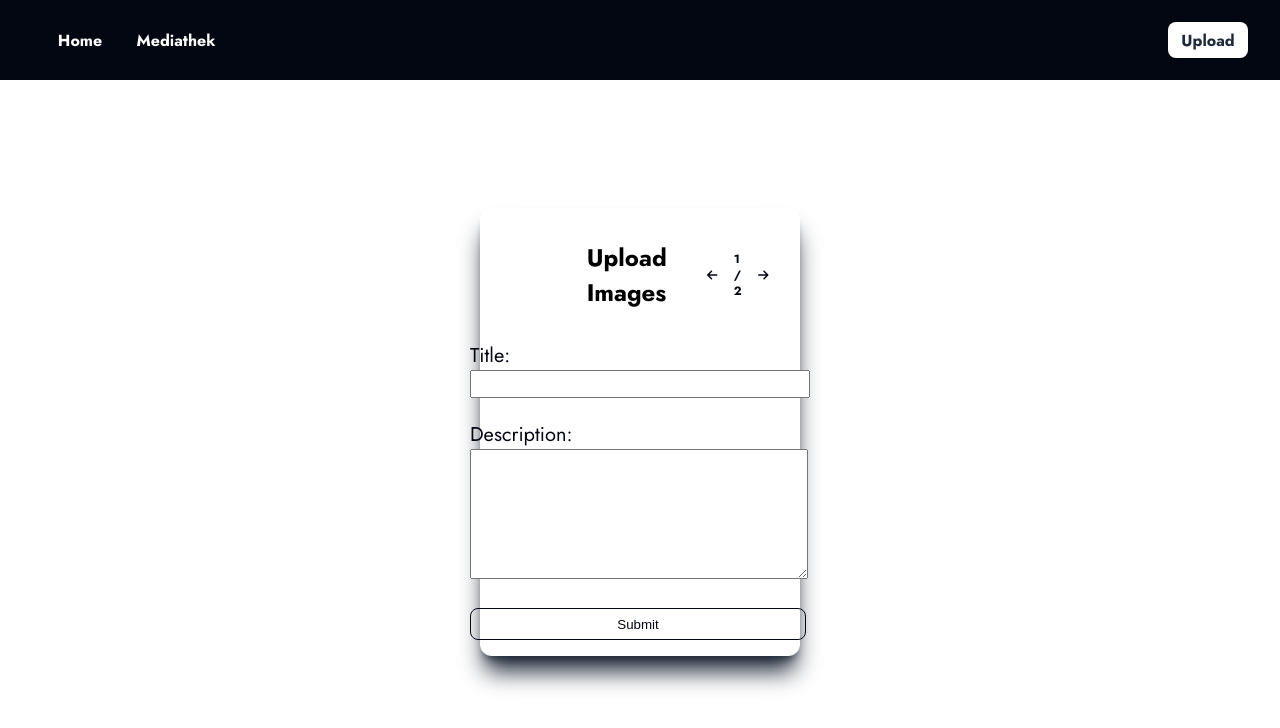
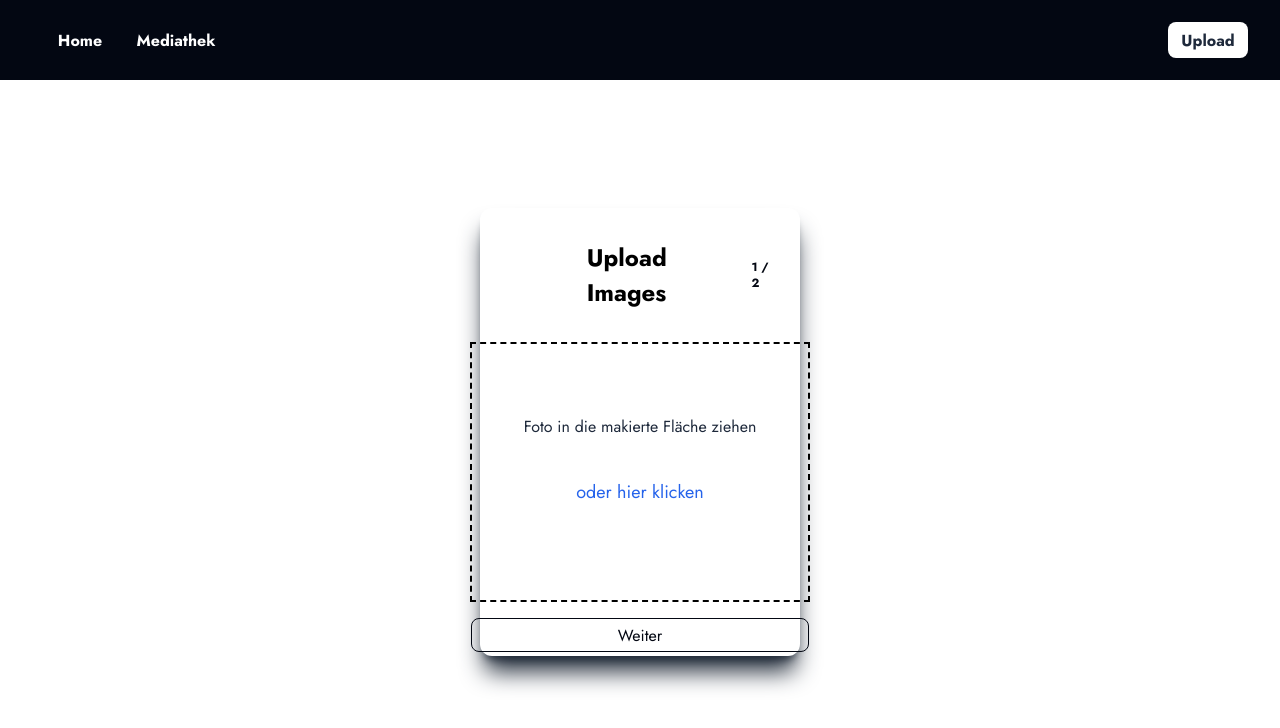
Before and after one commit to FinnPenn/PhotoMedia, a Next.js app: page /upload in a window 1280 px wide. Shown: the top 728 px of the page. Built offline with nearby package versions, Linux system fonts and the light colour scheme.

Commit message:
modal: change page on Click

```diff
--- a/pages/components/ModalHeader.tsx
+++ b/pages/components/ModalHeader.tsx
@@ -3,6 +3,14 @@ import React, { useEffect } from 'react';
 // import Image from 'next/image'
 import { FontAwesomeIcon } from '@fortawesome/react-fontawesome';
 import {faArrowLeft, faArrowRight} from '@fortawesome/free-solid-svg-icons';
+
+
+function prevpage() {
+    document.getElementById('formpage-1')!.style.display = "flex";
+    document.getElementById('formpage-2')!.style.display = "none";
+    document.getElementById('modal-pagination')!.innerHTML = "1 / 2";
+}
+
 
 const ModalHeader: React.FC = () => {
 
@@ -11,9 +19,8 @@ const ModalHeader: React.FC = () => {
                 <div className="w-2/3 flex justify-between items-center">
                 <h2 className="text-black pt-0 my-0 flex justify-self-center">Upload Images</h2>
                 <div className="flex justify-center items-center mr-4 text-xs px-2 h-7 space-x-2 text-dark">
-                    <FontAwesomeIcon className="px-2" icon={faArrowLeft} />
-                    <p className="font-bold ">1 / 2</p>
-                    <FontAwesomeIcon className="px-2" icon={faArrowRight} />
+                    <FontAwesomeIcon fa-display="none" onClick={prevpage} id="arrow-left" className="px-2 !hidden" icon={faArrowLeft}/>
+                    <p id="modal-pagination" className="font-bold ">1 / 2</p>
                 </div>
                 </div>
             </div>
--- a/pages/upload.tsx
+++ b/pages/upload.tsx
@@ -5,46 +5,31 @@ import Navbar from "@/pages/layout/Navbar";
 import ModalHeader from "./components/ModalHeader";
 
 
+
+function nextPage() {
+    document.getElementById('formpage-1')!.style.display = "none";
+    document.getElementById('formpage-2')!.style.display = "block";
+    // document.getElementById('arrow-left')!.classList.remove = "hidden !important";
+    document.getElementById('modal-pagination')!.innerHTML = "2 / 2";
+  }
+
 const Upload: React.FC = () => { return (
     <div>
         <Navbar/>
         <div className="flex justify-center items-center pt-32">
             <div className="w-1/4 h-96 rounded-xl shadow-xl shadow-gray-800 bg-white flex flex-col items-center py-8">
             <ModalHeader/>
-
-                {/* <div className="flex justify-center items-center flex-col border-2 border-black border-dashed w-3/4 aspect-square ">
-                    <div className="px-10 cursor-pointer">
-                    <p className="px-10 text-slate-800 text-md">Bilddatein in die makierte Fläche ziehen</p>
-                    <form action="process_form.php" method="post" encType="multipart/form-data">
-
-                        <label className="cursor-pointer text-blue-600 text-lg hover:underline hover:decoration-blue-600" htmlFor="file">oder hier klicken</label><br/>
-                        <input accept="image/x-png,image/gif,image/jpeg" name="file" id="file" type="file" hidden />
-
-
-                        <label htmlFor="title">Title:</label><br />
-                        <input type="text" name="title" id="title" required />
-                        <br />
-
-                        <label htmlFor="description">Description:</label><br />
-                        <textarea name="description" id="description" required />
-                        <br />
-
-                        <input type="submit" value="Submit" />
-                    </form>
-
-                    </div>
-                </div> */}
                 <div id="formwrapper" className="flex justify-center items-center w-full h-full">
                     <form action="process_form.php" method="post" encType="multipart/form-data">
-                        <div id="formpage-1" className="hidden flex-col items-center space-y-4">
-                            <div className="border-2 border-black border-dashed w-96 h-64 flex justify-center items-center flex-col space-y-10">
-                                <p className="px-10 text-slate-800 text-md">Bilddatein in die makierte Fläche ziehen</p>
+                        <div id="formpage-1" className="flex flex-col items-center space-y-4">
+                            <div className="border-2 border-black border-dashed w-84 h-64 flex justify-center items-center flex-col space-y-10">
+                                <p className="px-10 text-slate-800 text-md">Foto in die makierte Fläche ziehen</p>
                                 <label className="cursor-pointer text-blue-600 text-lg hover:underline hover:decoration-blue-600" htmlFor="file">oder hier klicken</label><br/>
                                 <input accept="image/x-png,image/gif,image/jpeg" name="file" id="file" type="file" hidden />
                             </div>
-                            <div className="w-80 h-8 border border-solid border-dark text-dark rounded-lg flex justify-center items-center">Weiter</div>
+                            <div onClick={nextPage} className="w-84 h-8 border border-solid border-dark text-dark rounded-lg flex justify-center items-center cursor-pointer hover:bg-dark hover:text-white transition ease-in-out delay-150">Weiter</div>
                         </div>
-                        <div id="formpage-2">
+                        <div id="formpage-2" className="hidden">
                             <label className="text-xl" htmlFor="title">Title:</label><br />
                             <input className="w-80 h-6 px-2" type="text" name="title" id="title" required />
                             <br /><br />
@@ -53,7 +38,9 @@ const Upload: React.FC = () => { return (
                             <textarea className="w-80 h-32 px-2" name="description" id="description" required />
                             <br /><br />
 
-                            <input className="w-84 h-8 bg-transparent border border-solid border-dark text-dark rounded-lg flex justify-center items-center" type="submit" value="Submit" />
+                        // TODO: Category Dropdown
+
+                            <input className="w-84 h-8 bg-transparent border border-solid border-dark text-dark rounded-lg flex justify-center items-center cursor-pointer hover:bg-dark hover:text-white transition ease-in-out delay-150" type="submit" value="Submit" />
                         </div>
                     </form>
                 </div>
```
